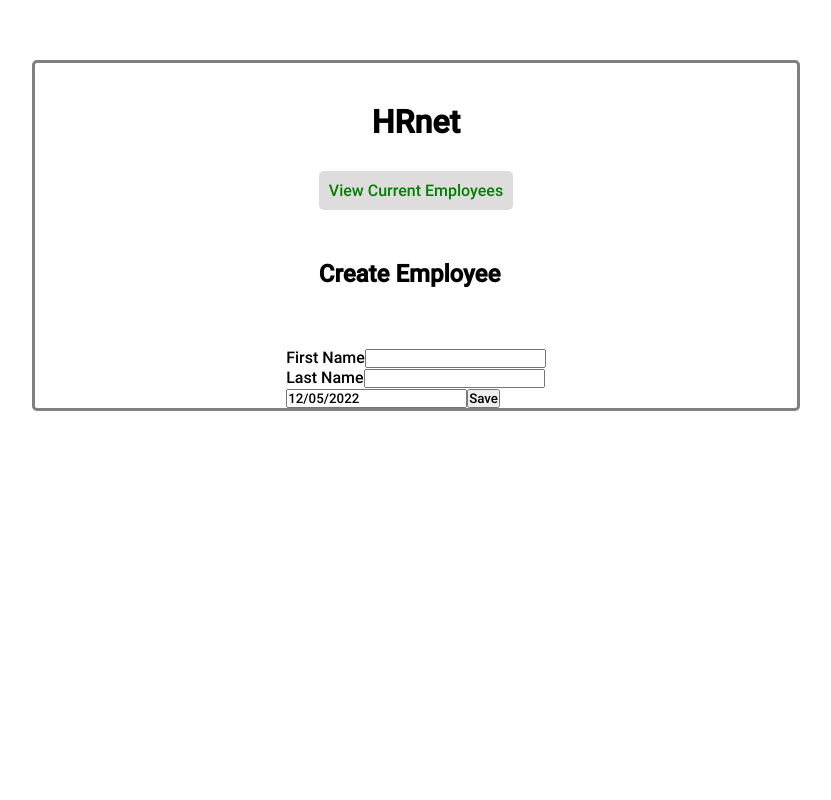
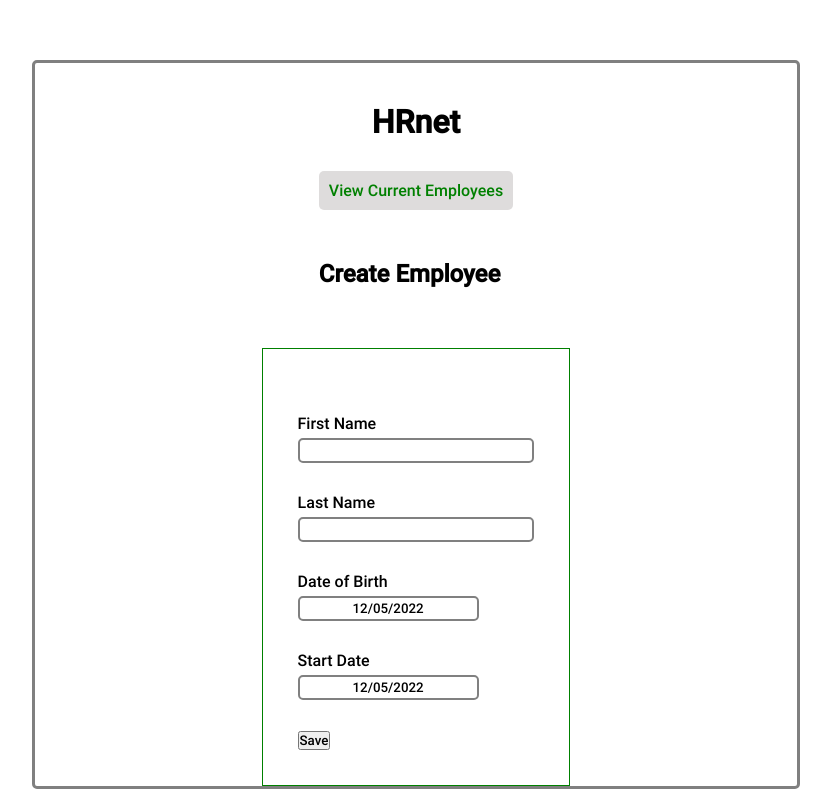
Before and after one commit to tchicoulo/wealth_health, a React (Create React App) app: page / in a window 1280 px wide. Shown: the whole page, without its empty margins (224-1055 px from the left). Built offline with nearby package versions, Linux system fonts and the light colour scheme.

Commit message:
retrieve the value of datepicker + format date + more style css

```diff
--- a/package.json
+++ b/package.json
@@ -7,6 +7,7 @@
     "@testing-library/jest-dom": "^5.16.5",
     "@testing-library/react": "^13.4.0",
     "@testing-library/user-event": "^13.5.0",
+    "moment": "^2.29.4",
     "react": "^18.2.0",
     "react-datepicker": "^4.8.0",
     "react-dom": "^18.2.0",
--- a/src/components/DateTimePicker.jsx
+++ b/src/components/DateTimePicker.jsx
@@ -2,12 +2,20 @@ import React, { useState } from "react";
 import DatePicker from "react-datepicker";
 import "react-datepicker/dist/react-datepicker.css";
 
-const DateTimePicker = () => {
+const DateTimePicker = React.forwardRef((props, ref) => {
   const [startDate, setStartDate] = useState(new Date());
 
   return (
-    <DatePicker selected={startDate} onChange={(date) => setStartDate(date)} />
+    <div className="date-time-picker">
+      <label>{props.label}</label>
+      <DatePicker
+        className="date-input"
+        selected={startDate}
+        onChange={(date) => setStartDate(date)}
+        ref={ref}
+      />
+    </div>
   );
-};
+});
 
 export default DateTimePicker;
--- a/src/components/Form.jsx
+++ b/src/components/Form.jsx
@@ -1,10 +1,13 @@
 import React, { useRef } from "react";
 import DateTimePicker from "./DateTimePicker";
 import LabInput from "./LabInput";
+import moment from "moment";
 
 const Form = () => {
   const firstNameInput = useRef();
   const lastNameInput = useRef();
+  const dateOfBirth = useRef();
+  const startDate = useRef();
 
   const saveEmployee = (e) => {
     e.preventDefault();
@@ -12,6 +15,8 @@ const Form = () => {
     const data = {
       firstName: firstNameInput.current.value,
       lastName: lastNameInput.current.value,
+      dateOfBirth: moment(dateOfBirth.current.props.selected).format("L"),
+      startDate: moment(startDate.current.props.selected).format("L"),
     };
 
     console.log(data);
@@ -19,13 +24,15 @@ const Form = () => {
 
   return (
     <form
+      className="form"
       onSubmit={(e) => {
         saveEmployee(e);
       }}
     >
       <LabInput label="First Name" ref={firstNameInput} />
       <LabInput label="Last Name" ref={lastNameInput} />
-      <DateTimePicker />
+      <DateTimePicker label="Date of Birth" ref={dateOfBirth} />
+      <DateTimePicker label="Start Date" ref={startDate} />
 
       <input type="submit" className="submit-employee" value="Save" />
     </form>
--- /dev/null
+++ b/src/styles/components/_dateTimePicker.scss
@@ -0,0 +1,11 @@
+.date-time-picker {
+  margin: 30px 0;
+  & .date-input {
+    text-align: center;
+    width: 100%;
+    height: 25px;
+    margin-top: 5px;
+    border: 2px solid grey;
+    border-radius: 5px;
+  }
+}
--- /dev/null
+++ b/src/styles/components/_form.scss
@@ -0,0 +1,6 @@
+.form {
+  margin: 0 auto;
+  width: 90%;
+  padding: 35px;
+  border: 1px solid green;
+}
--- /dev/null
+++ b/src/styles/components/_labInput.scss
@@ -0,0 +1,13 @@
+.lab-input {
+  margin: 30px 0;
+  display: flex;
+  flex-direction: column;
+  & input {
+    padding-left: 8px;
+    width: 100%;
+    height: 25px;
+    margin-top: 5px;
+    border: 2px solid grey;
+    border-radius: 5px;
+  }
+}
--- a/src/styles/index.scss
+++ b/src/styles/index.scss
@@ -2,3 +2,6 @@
 @import "./pages/create-employee";
 @import "./pages/employee-list";
 @import "./pages/error";
+@import "./components/form";
+@import "./components/labInput";
+@import "./components/dateTimePicker";
```
Also changed, not shown: 1 other file (tests, documents, lock files or other folders).
